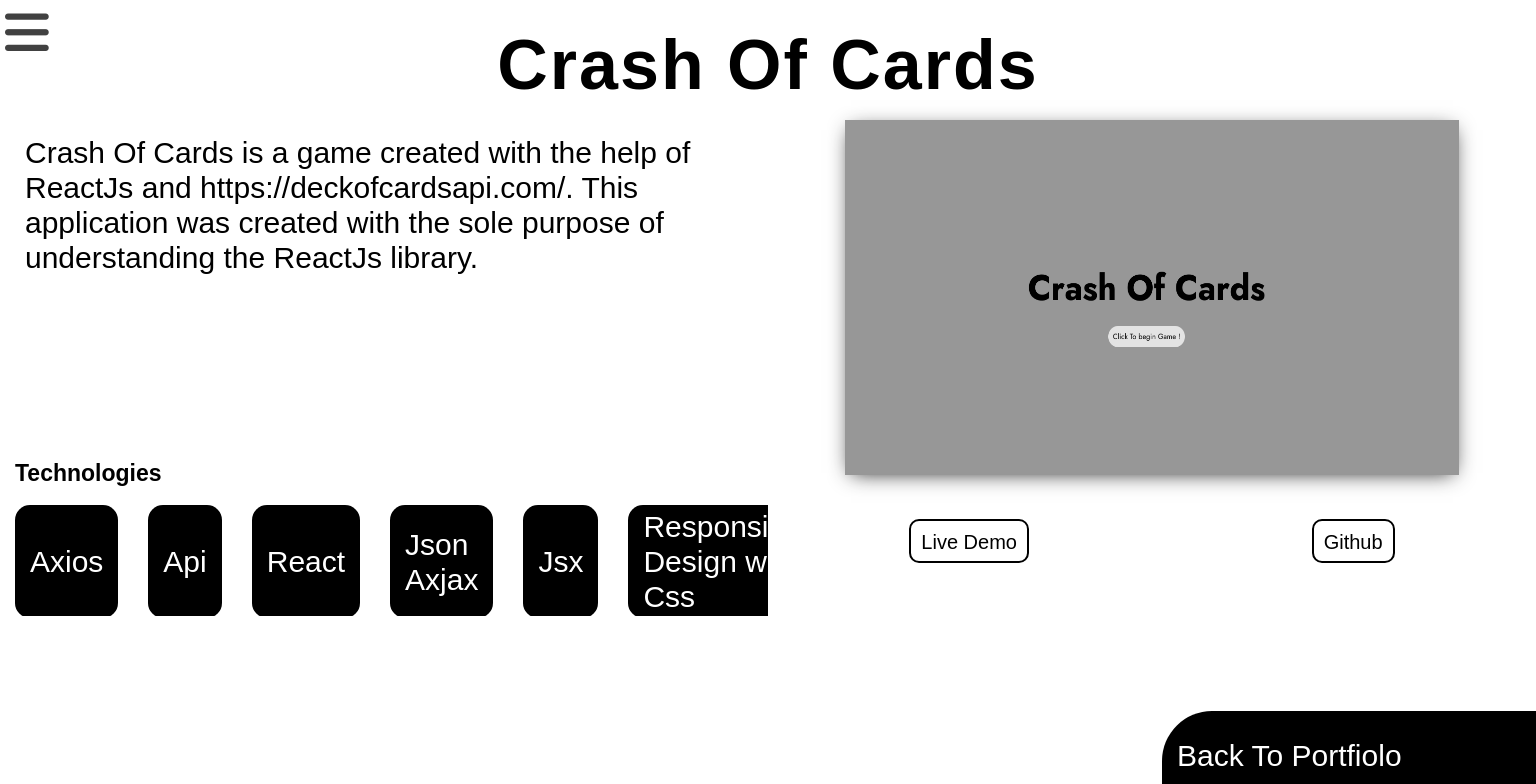
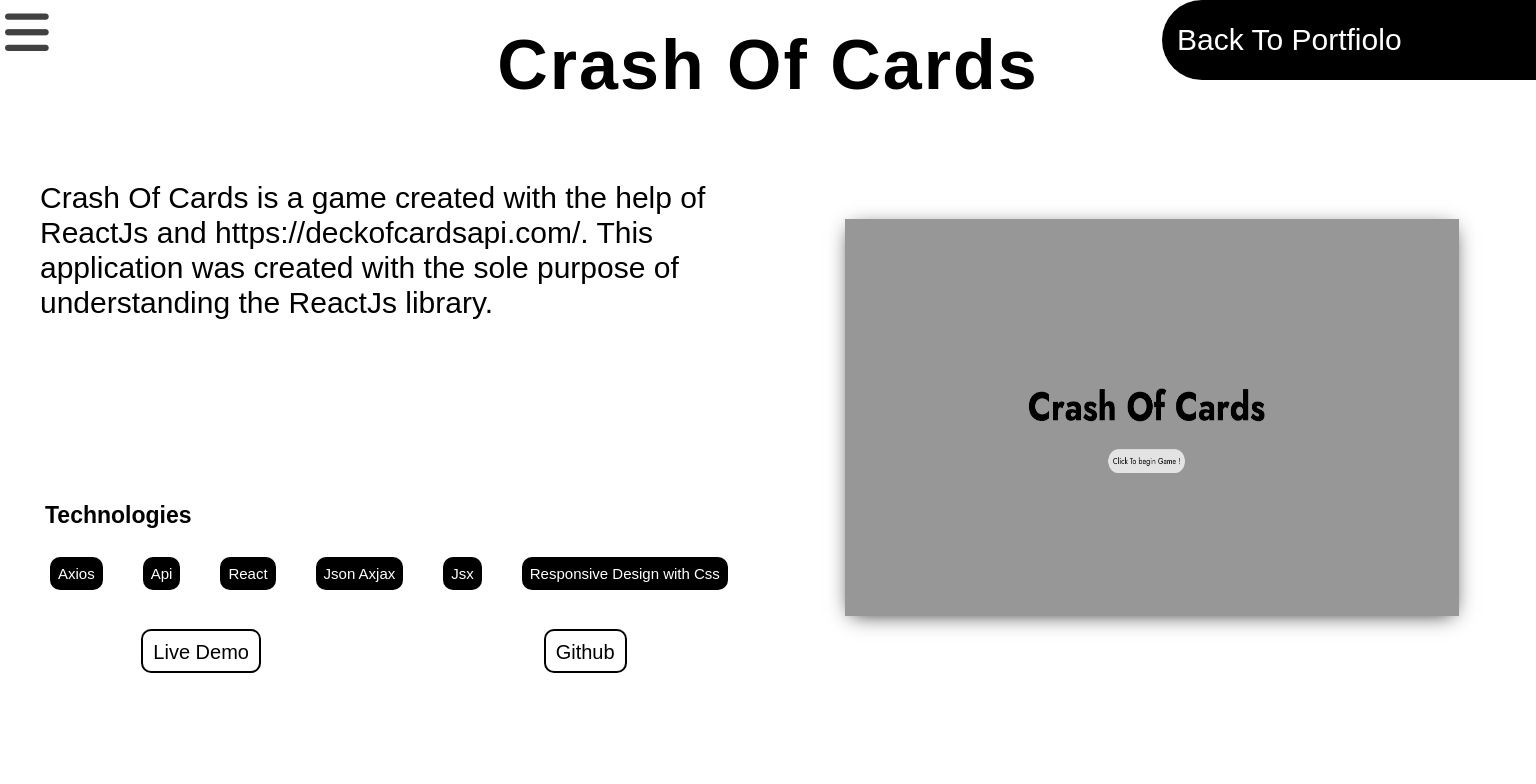
Before and after one commit to hectorohernz/whoishector, a React (Create React App) app: page /portfolio/crashofcards in a window 1536 px wide. Shown: the top 784 px of the page. Built offline with nearby package versions, Linux system fonts and the light colour scheme; a web font is replaced by a local one.

Commit message:
adding new design

```diff
--- a/src/styles/main.css
+++ b/src/styles/main.css
@@ -251,7 +251,7 @@
 .project-model-description {
   font-size: 15px;
   line-height: 25px;
-  padding: 15px 25px;
+  padding: 35px 40px;
   -ms-grid-column: 1;
   -ms-grid-column-span: 8;
   grid-column: 1/span 8;
@@ -286,6 +286,11 @@
   border-radius: 10px;
 }
 
+.project-model-container-links a:hover {
+  background: black;
+  color: white;
+}
+
 .target-to-port {
   display: -webkit-box;
   display: -ms-flexbox;
@@ -295,8 +300,8 @@
   -webkit-box-align: center;
       -ms-flex-align: center;
           align-items: center;
-  -ms-grid-row: 8;
-  grid-row: 8;
+  -ms-grid-row: 1;
+  grid-row: 1;
   -ms-grid-column: 7;
   -ms-grid-column-span: 2;
   grid-column: 7/ span 2;
@@ -305,6 +310,8 @@
   background: black;
   color: white;
   border-top-left-radius: 50px;
+  border-bottom-left-radius: 50px;
+  height: 80px;
 }
 
 .tech-list {
@@ -339,9 +346,8 @@
   font-size: 15px;
   background: black;
   color: white;
-  padding: 3px;
-  border-radius: 5px;
-  height: 100%;
+  padding: 8px;
+  border-radius: 10px;
 }
 
 @media screen and (min-width: 650px) {
@@ -358,17 +364,13 @@
     grid-column: 5/span 4;
     width: 80%;
   }
-  .project-model-container-links {
-    -ms-grid-row: 6;
-    grid-row: 6;
-  }
   .project-model-container-links a {
     font-size: 20px;
     height: 20px;
     padding: 10px;
     border-radius: 10px;
   }
-  .project-model-container p {
+  .project-model-description {
     -ms-grid-row: 2;
     -ms-grid-row-span: 3;
     grid-row: 2/ span 3;
@@ -379,9 +381,11 @@
     line-height: 30px;
   }
   .project-model-container-links {
-    -ms-grid-column: 5;
-    -ms-grid-column-span: 8;
-    grid-column: 5/span 8;
+    -ms-grid-row: 7;
+    grid-row: 7;
+    -ms-grid-column: 1;
+    -ms-grid-column-span: 5;
+    grid-column: 1/span 5;
     display: -webkit-box;
     display: -ms-flexbox;
     display: flex;
@@ -414,8 +418,9 @@
     -ms-grid-column: 5;
     -ms-grid-column-span: 6;
     grid-column: 5/span 6;
+    height: 80%;
   }
-  .project-model-container p {
+  .project-model-description {
     margin-top: 15px;
     -ms-grid-row: 2;
     -ms-grid-row-span: 3;
@@ -427,9 +432,11 @@
     line-height: 35px;
   }
   .project-model-container-links {
-    -ms-grid-column: 5;
-    -ms-grid-column-span: 8;
-    grid-column: 5/span 8;
+    -ms-grid-column: 1;
+    -ms-grid-column-span: 4;
+    grid-column: 1/span 4;
+    -ms-grid-row: 7;
+    grid-row: 7;
     display: -webkit-box;
     display: -ms-flexbox;
     display: flex;
@@ -445,6 +452,7 @@
     grid-column: 1/ span 4;
     -ms-grid-row: 6;
     grid-row: 6;
+    padding-left: 30px;
   }
   .tech-list h5 {
     font-size: 23px;
@@ -462,20 +470,7 @@
     padding-bottom: 5px;
   }
   .tech-tools {
-    display: -webkit-box;
-    display: -ms-flexbox;
-    display: flex;
-    -webkit-box-pack: center;
-        -ms-flex-pack: center;
-            justify-content: center;
-    -webkit-box-align: center;
-        -ms-flex-align: center;
-            align-items: center;
-    padding: 0px 15px;
-    background: black;
-    color: white;
-    margin: 0px 15px;
-    border-radius: 15px;
+    font-size: 15px;
   }
   .target-to-port {
     font-size: 30px;
@@ -483,8 +478,8 @@
 }
 
 @media screen and (min-width: 1300px) {
-  .project-model-container p {
-    margin-top: 15px;
+  .project-model-description {
+    margin-top: 40px;
     -ms-grid-row: 2;
     -ms-grid-row-span: 3;
     grid-row: 2/ span 3;
@@ -494,5 +489,17 @@
     font-size: 30px;
     line-height: 35px;
   }
+  .tech-tools {
+    font-size: 15px;
+  }
+  .project-model-container img {
+    -ms-grid-row: 3;
+    -ms-grid-row-span: 4;
+    grid-row: 3/ span 4;
+    -ms-grid-column: 5;
+    -ms-grid-column-span: 6;
+    grid-column: 5/span 6;
+    height: 100%;
+  }
 }
 /*# sourceMappingURL=main.css.map */
--- a/src/styles/partials/_projectmode.scss
+++ b/src/styles/partials/_projectmode.scss
@@ -30,7 +30,7 @@ margin: auto;
 .project-model-description{
     font-size: 15px;
     line-height: 25px;
-    padding: 15px 25px;
+    padding: 35px 40px;
     grid-column:1/span 8;
     grid-row: 4 /span 2;
 }
@@ -51,18 +51,25 @@ margin: auto;
     padding: 5px;
     border-radius:10px;
 }
+.project-model-container-links a:hover{
+   background: black;
+   color: white;
+}
 .target-to-port{
     display: flex;
     padding-left: 15px;
     margin-left: 10px;
     align-items: center;
-    grid-row: 8;
+    grid-row: 1;
     grid-column: 7/ span 2;
     font-size: 14px;
     text-decoration: none;
     background: black;
     color: white;
     border-top-left-radius:50px ;
+    border-bottom-left-radius:50px ;
+    height: 80px;
+
 }
 .tech-list{
     grid-column: 1/ span 8;
@@ -86,12 +93,12 @@ margin: auto;
   font-size: 15px;
  background: black;
  color: white;
- padding: 3px;
- border-radius: 5px;
- height: 100%;
+ padding: 8px;
+ border-radius: 10px;
 }
 
 @media screen and  (min-width: 650px) {
+
     .project-model-container h2{
         font-size: 50px;
     }
@@ -101,23 +108,22 @@ margin: auto;
         grid-column:5/span 4;
        width: 80%;
     }
-    .project-model-container-links{
-       grid-row: 6;
-    }
+
     .project-model-container-links a{
         font-size: 20px;
         height: 20px;
         padding: 10px;
         border-radius:10px;
     }
-    .project-model-container p{
+    .project-model-description{
         grid-row: 2/ span 3;
         grid-column: 1/ span 4;
         font-size: 20px;
         line-height: 30px;
     }
     .project-model-container-links{
-        grid-column:5/span 8;
+        grid-row: 7;
+        grid-column: 1/span 5;
         display: flex;
         justify-content: space-around;
         align-items: center;
@@ -138,8 +144,9 @@ margin: auto;
     .project-model-container img{
         grid-row: 2/span 4;
         grid-column:5/span 6;
+        height: 80%;
     }
-    .project-model-container p{
+    .project-model-description{
         margin-top: 15px;
         grid-row: 2/ span 3;
         grid-column: 1/ span 4;
@@ -147,7 +154,8 @@ margin: auto;
         line-height: 35px;
     }
     .project-model-container-links{
-        grid-column:5/span 8;
+        grid-column:1/span 4;
+        grid-row: 7;
         display: flex;
         justify-content: space-around;
         align-items: center;
@@ -155,8 +163,7 @@ margin: auto;
     .tech-list{
     grid-column: 1/ span 4;
     grid-row: 6;
-
-
+   padding-left: 30px;
 }
 .tech-list h5{
     font-size: 23px;
@@ -172,25 +179,26 @@ padding-top: 10px;
    padding-bottom: 5px;
 }
 .tech-tools{
- display: flex;
-justify-content: center;
-    align-items: center;
-    padding: 0px 15px;
-  background: black;
-  color: white;
-  margin: 0px 15px;
-  border-radius: 15px;
+ font-size: 15px;
 }
 .target-to-port{
     font-size: 30px;
 }
 }
 @media screen and  (min-width: 1300px) {
-    .project-model-container p{
-        margin-top: 15px;
+    .project-model-description{
+        margin-top:40px;
         grid-row: 2/ span 3;
         grid-column: 1/ span 4;
         font-size: 30px;
         line-height: 35px;
     }
+    .tech-tools{
+        font-size: 15px;
+    }
+    .project-model-container img{
+        grid-row: 3/ span 4;
+        grid-column: 5/span 6;
+        height: 100%;
+    }
 }
```
Also changed, not shown: 1 other file (tests, documents, lock files or other folders).
